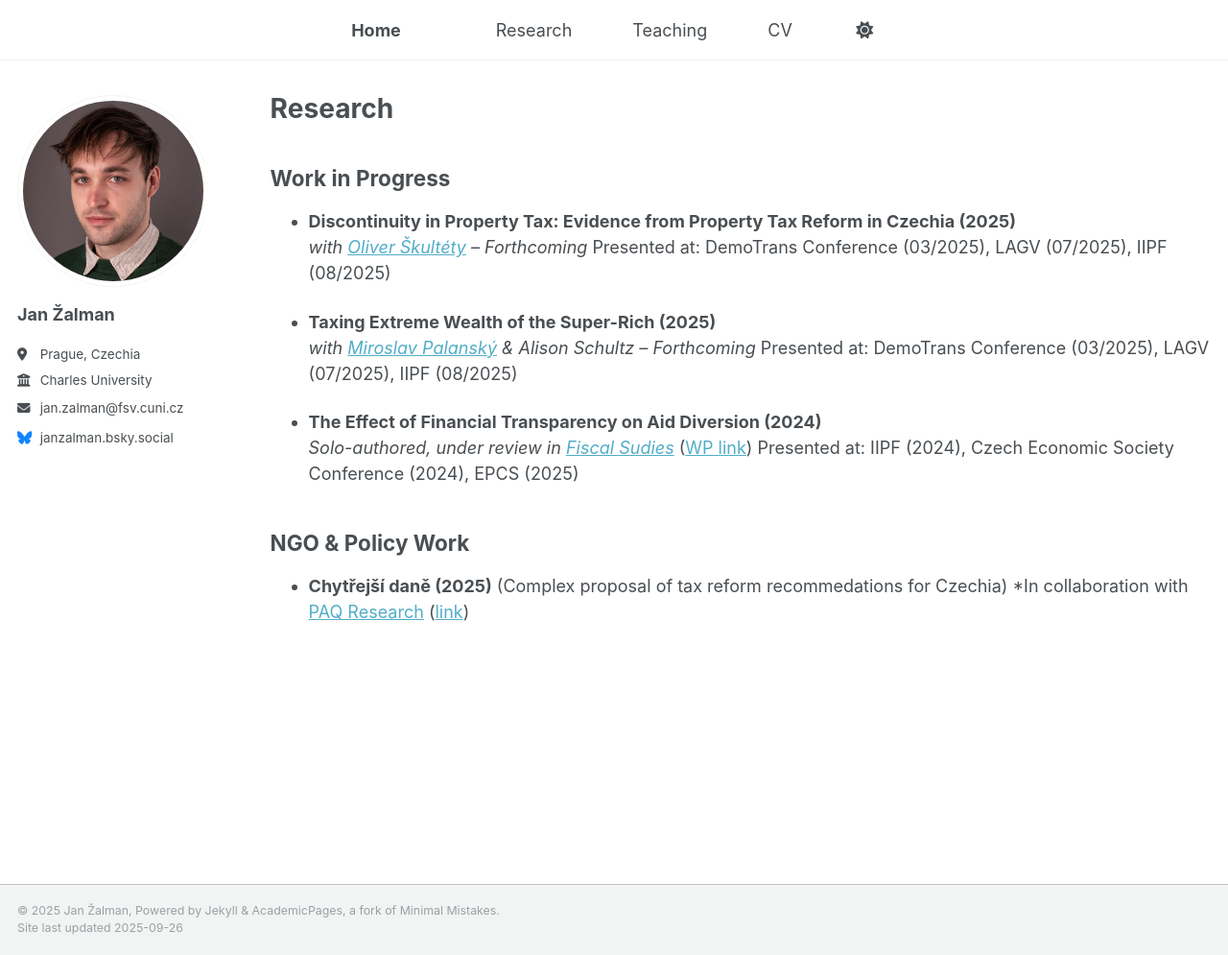
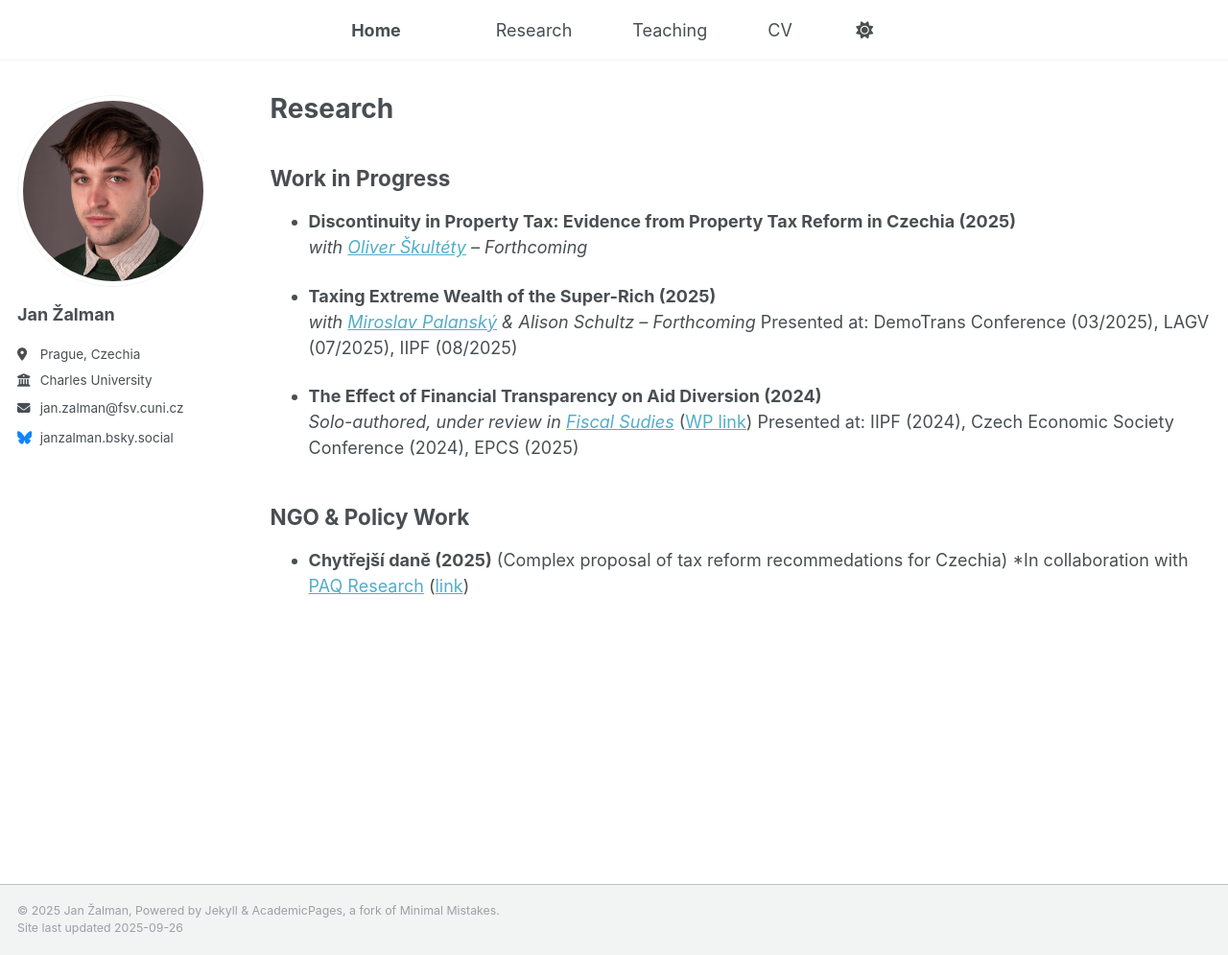
Before and after one commit to janzalman/janzalman.github.io, a Jekyll site: the page built from _pages/research.md, in a window 1280 px wide and 995 px high. Shown: the whole window at 96% size. Built offline with Jekyll 4.4.1, drawn with Linux system fonts in a browser that asks for light colours.

Commit message:
Update research.md

```diff
--- a/_pages/research.md
+++ b/_pages/research.md
@@ -7,7 +7,6 @@ permalink: /research/
 ## Work in Progress
 - **Discontinuity in Property Tax: Evidence from Property Tax Reform in Czechia (2025)**
   *with [Oliver Škultéty](https://ies.fsv.cuni.cz/en/contacts/institute-members/89209997) – Forthcoming*
-  Presented at: DemoTrans Conference (03/2025), LAGV (07/2025), IIPF (08/2025)
 
 - **Taxing Extreme Wealth of the Super-Rich (2025)**
   *with [Miroslav Palanský](https://miroslavpalansky.cz/) & Alison Schultz – Forthcoming*
```
